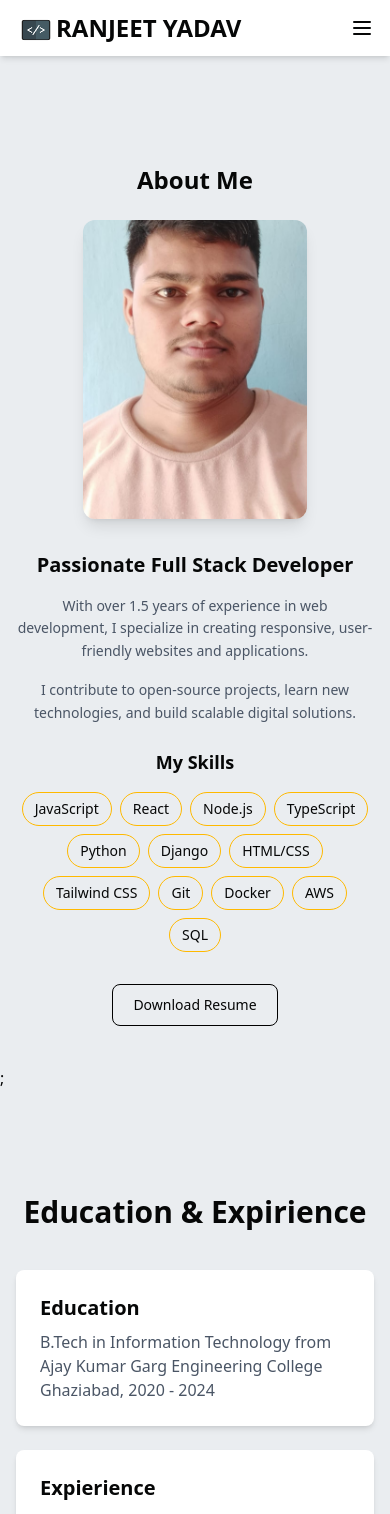
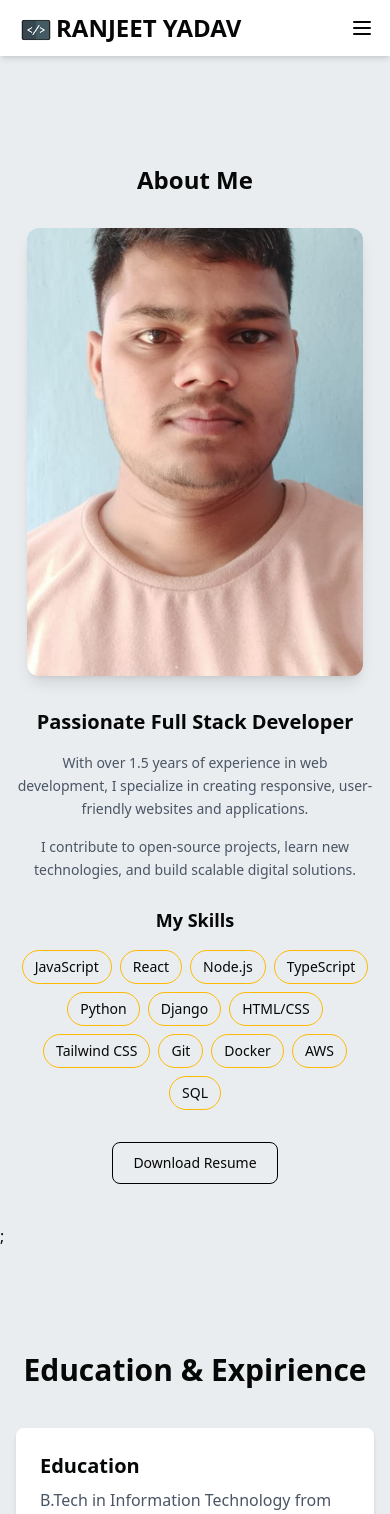
Before and after one commit to rj7075/Portfolio-My, a React (Vite) app in the folder client/: page /about in a window 390 px wide. Shown: the top 1514 px of the page. Built offline with nearby package versions, Linux system fonts and the light colour scheme.

Commit message:
files updated

```diff
--- a/client/src/components/AboutSection.jsx
+++ b/client/src/components/AboutSection.jsx
@@ -18,13 +18,12 @@ export default function AboutSection() {
     <section className="py-10 mt-15 sm:py-14 lg:py-20">
       <div className="max-w-7xl mx-auto px-4 sm:px-6 lg:px-8">
 
-        {/* Title - always first */}
+        {/* Title */}
         <h2 className="
-          order-1
+          text-center
           text-2xl sm:text-3xl md:text-4xl
           font-bold
-          mb-6 sm:mb-10
-          text-center md:text-left
+          mb-8 sm:mb-12
         ">
           About Me
         </h2>
@@ -32,17 +31,9 @@ export default function AboutSection() {
         {/* Main layout */}
         <div className="flex flex-col md:flex-row items-center gap-8 lg:gap-16">
 
-          {/* Image section */}
-          <div className="
-            order-2
-            w-full md:w-1/3
-            flex justify-center
-          ">
-            <div className="
-              relative
-              w-56 sm:w-64 md:w-72 lg:w-80
-              aspect-[3/4]
-            ">
+          {/* Image */}
+          <div className="w-full md:w-1/3 flex justify-center">
+            <div className="relative w-84 sm:w-64 md:w-72 lg:w-80 aspect-[3/4]">
 
               <div className="absolute inset-0 bg-primary rounded-xl opacity-10"></div>
 
@@ -54,12 +45,8 @@ export default function AboutSection() {
             </div>
           </div>
 
-          {/* Content section */}
-          <div className="
-            order-3
-            w-full md:w-2/3
-            text-center md:text-left
-          ">
+          {/* Content */}
+          <div className="w-full md:w-2/3 text-center md:text-left">
 
             <h3 className="text-xl sm:text-2xl lg:text-3xl font-semibold mb-4">
               Passionate Full Stack Developer
@@ -77,7 +64,7 @@ export default function AboutSection() {
 
             {/* Skills */}
             <div className="mb-8">
-              <h4 className="text-lg sm:text-xl font-semibold mb-4">
+              <h4 className="text-lg sm:text-xl font-semibold mb-4 text-center md:text-left">
                 My Skills
               </h4>
 
@@ -101,6 +88,7 @@ export default function AboutSection() {
             </div>
 
             {/* Resume button */}
+            <div className="text-center md:text-left">
               <a
                 href="/resume.pdf"
                 download="RJ_Yadav_Resume.pdf"
@@ -117,6 +105,7 @@ export default function AboutSection() {
               >
                 Download Resume
               </a>
+            </div>
 
           </div>
 
```
Lines whose indentation alone changed are shown as unchanged.
